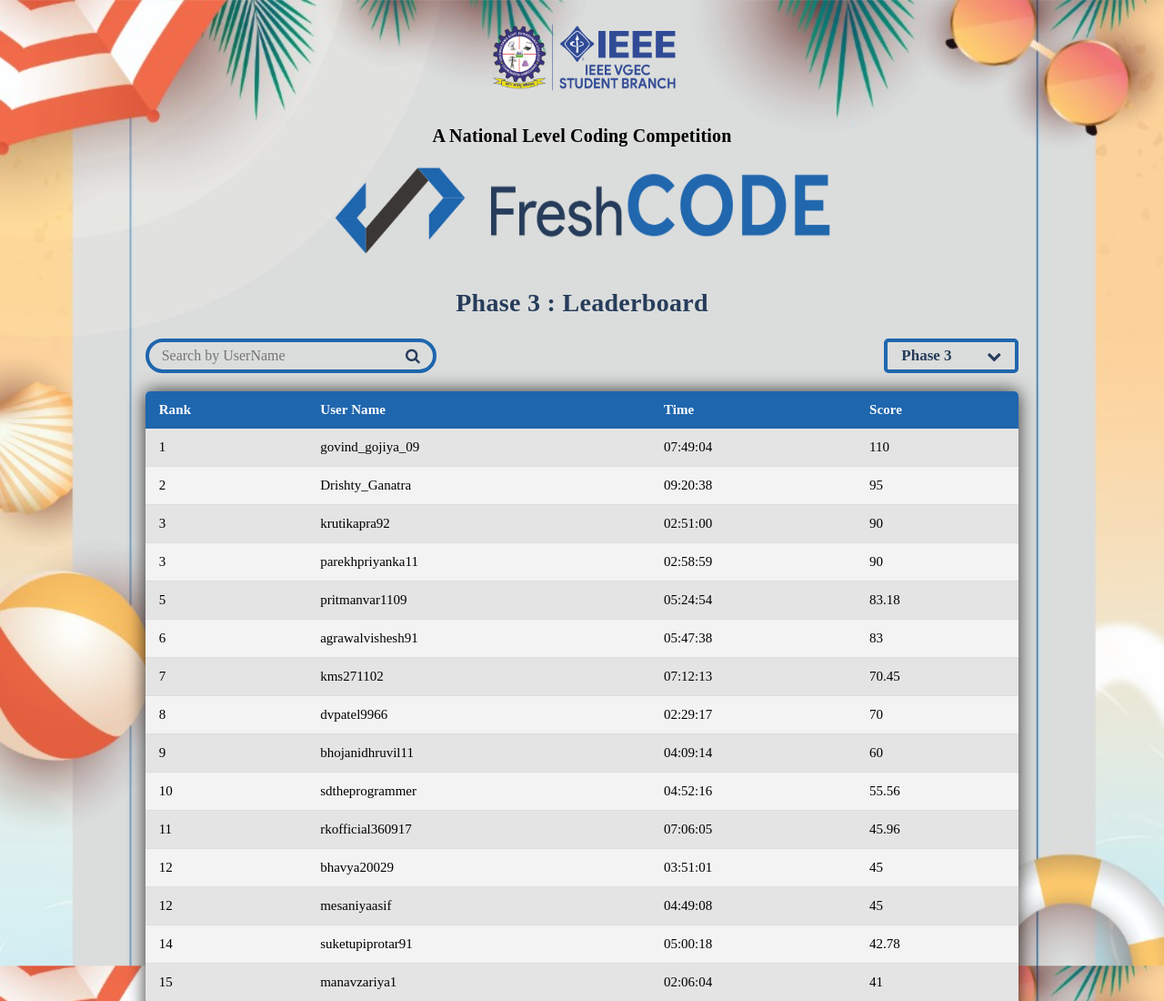
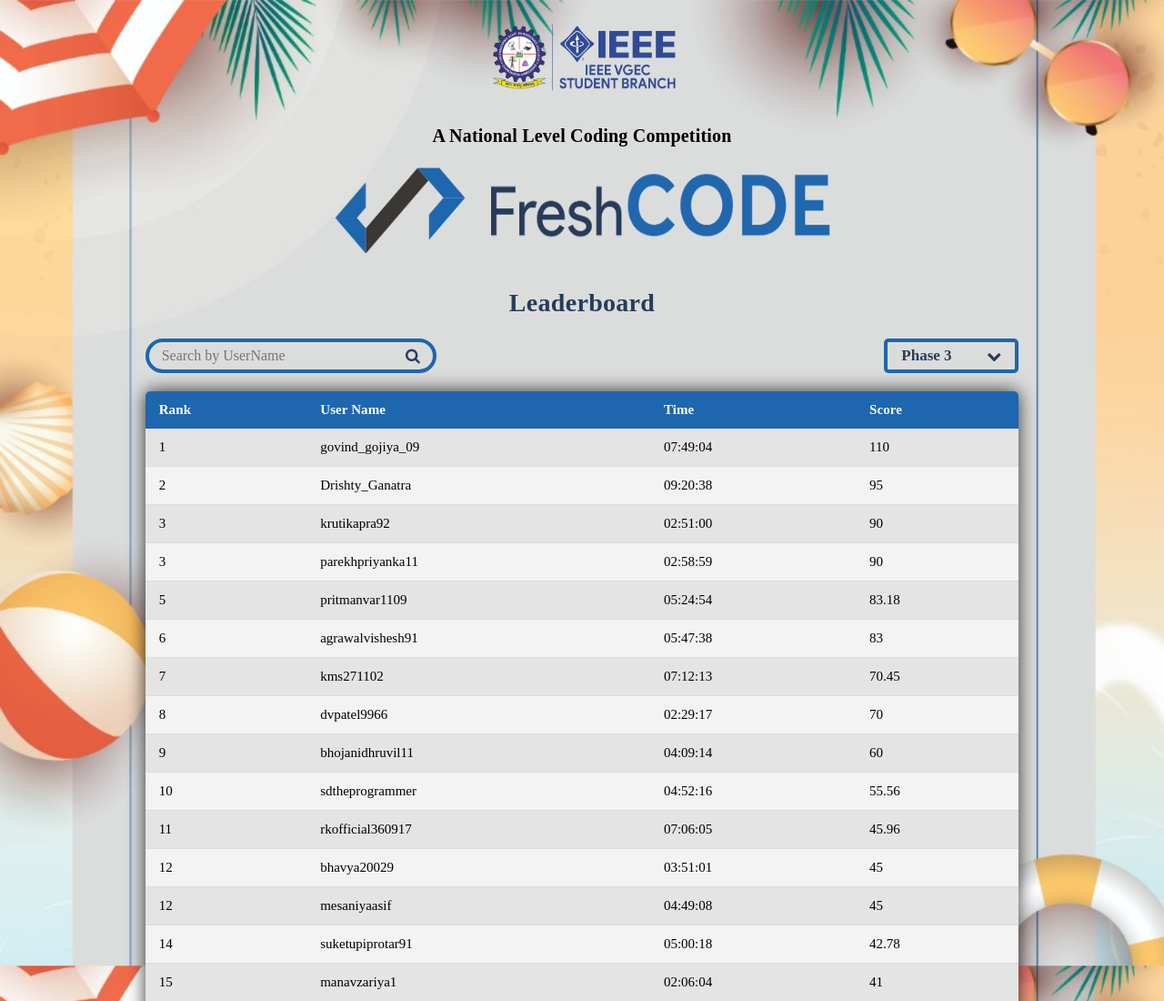
Before and after one commit to ihellybprajapati829/Board, a plain HTML site: page 3.html in a window 1280 px wide. Shown: the top 1100 px of the page at 91% size. Drawn offline with nearby package versions, Linux system fonts and the light colour scheme.

Commit message:
Update 3.html

```diff
--- a/3.html
+++ b/3.html
@@ -28,7 +28,7 @@
   <br />
   <br />
   <div class="Table">
-    <h2>Phase 3 : Leaderboard</h2>
+    <h2>Leaderboard</h2>
     <div class="SearchContainer" style="float: left;">
       <table class="elementContainer">
         <tr>
```
